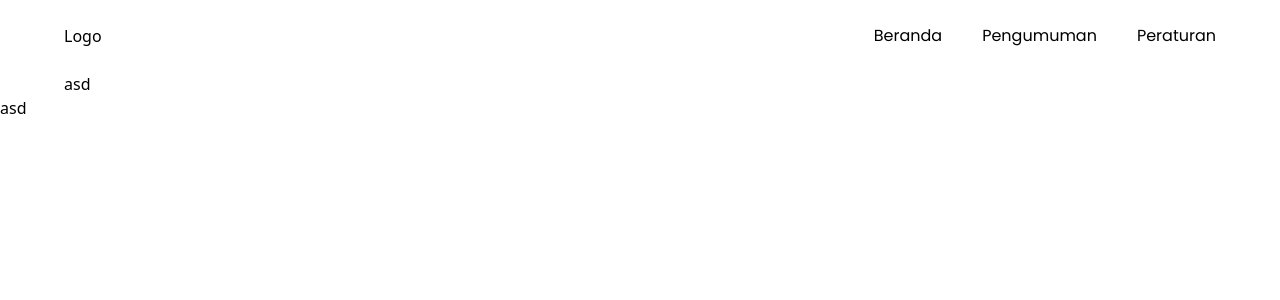
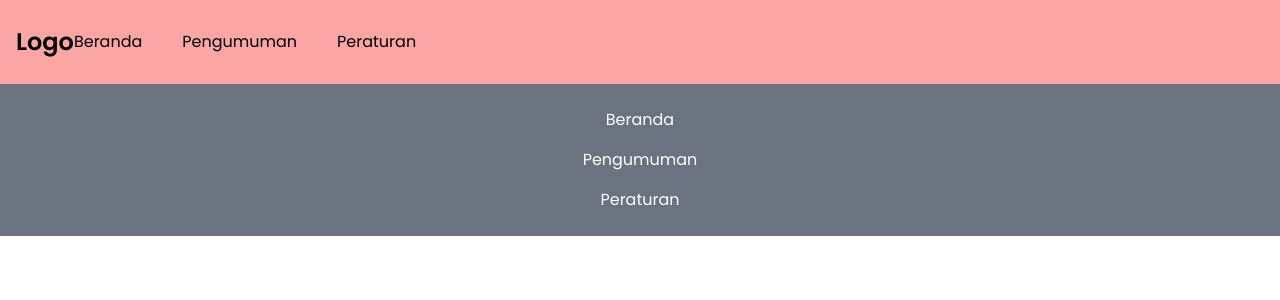
Before and after one commit to pahle/simb, a React (Vite) app: page / in a window 1280 px wide. Shown: the top 300 px of the page. Built offline with nearby package versions, Linux system fonts and the light colour scheme.

Commit message:
Navbar Cantik

```diff
--- a/src/App.jsx
+++ b/src/App.jsx
@@ -2,20 +2,19 @@ import styles from "./styles";
 import { Navbar } from "./components";
 
 const App = () => (
-  <div className="bg-white w-full overflow-hidden">
+  <div className="bg-blue-500 w-full overflow-hidden">
     <div
-      className={`${styles.paddingX} ${styles.flexCenter}`}
+      className={`${styles.flexCenter}`}
     >
       <div className={`${styles.boxWidth}`}>
         <Navbar />
-        asd
       </div>
     </div>
 
     <div className={`bg-white ${styles.flexStart}`}>
       <div className={`${styles.boxWidth}`}>
         {/* <Hero /> */}
-        asd
+        Hero
       </div>
     </div>
 
--- a/src/components/Navbar.jsx
+++ b/src/components/Navbar.jsx
@@ -8,8 +8,9 @@ const Navbar = () => {
   const [toggle, setToggle] = useState(false);
 
   return (
-    <nav className="w-full flex py-6 justify-between items-center navbar">
-      <a href="/">
+    <nav>
+      <div className="bg-red-300 w-full flex px-4 py-6 relative z-40">
+        <a href="/" className="font-semibold text-[24px]">
           Logo
         </a>
 
@@ -17,7 +18,7 @@ const Navbar = () => {
           {navLinks.map((nav, index) => (
             <li
               key={nav.id}
-            className={`font-poppins font-normal cursor-pointer text-[16px] hover:text-secondary transition-colors duration-300 ${
+              className={`font-normal cursor-pointer text-[16px] hover:text-secondary transition-colors duration-300 ${
                 index === navLinks.length - 1
                   ? "mr-0"
                   : "mr-10"
@@ -35,17 +36,18 @@ const Navbar = () => {
             className="w-[28px] h-[28px] object-contain"
             onClick={() => setToggle((prev) => !prev)}
           />
-
+        </div>
+      </div>
       <div
         className={`${
-            toggle ? "flex" : "hidden"
-          } p-6 bg-black-gradient absolute top-20 right-0 mx-4 my-2 rounded-xl min-w-[200px] justify-center sidebar`}
+          toggle ? "top-[84px]" : "top-[-152px]"
+        } p-6 bg-gray-500 absolute z-[20] top-[84px] right-0 min-w-full justify-center transition-all duration-500 ease-in-out`}
       >
         <ul className="list-none flex flex-col justify-end items-center">
           {navLinks.map((nav, index) => (
             <li
               key={nav.id}
-                className={`font-poppins font-normal cursor-pointer text-[16px] ${
+              className={`font-normal cursor-pointer text-[16px] ${
                 index === navLinks.length - 1
                   ? "mr-0"
                   : "mb-4"
@@ -56,7 +58,6 @@ const Navbar = () => {
           ))}
         </ul>
       </div>
-      </div>
     </nav>
   );
 };
--- a/src/index.css
+++ b/src/index.css
@@ -22,6 +22,7 @@
 
 * {
   scroll-behavior: smooth;
+  font-family: Poppins, sans-serif;
 }
 
 .text-gradient {
@@ -86,7 +87,7 @@
   box-shadow: 0px 20px 100px -10px rgba(66, 71, 91, 0.1);
 }
 
-.sidebar {
+.dropdown-menu {
   -webkit-animation: slide-top 0.5s cubic-bezier(0.25, 0.46, 0.45, 0.94) both;
   animation: slide-top 0.5s cubic-bezier(0.25, 0.46, 0.45, 0.94) both;
 }
@@ -104,8 +105,8 @@
 
 @keyframes slide-top {
   0% {
-    -webkit-transform: translateY(100px);
-    transform: translateY(100px);
+    -webkit-transform: translateY(-100px);
+    transform: translateY(-100px);
   }
   100% {
     -webkit-transform: translateY(0);
```
Lines whose indentation alone changed are shown as unchanged.
